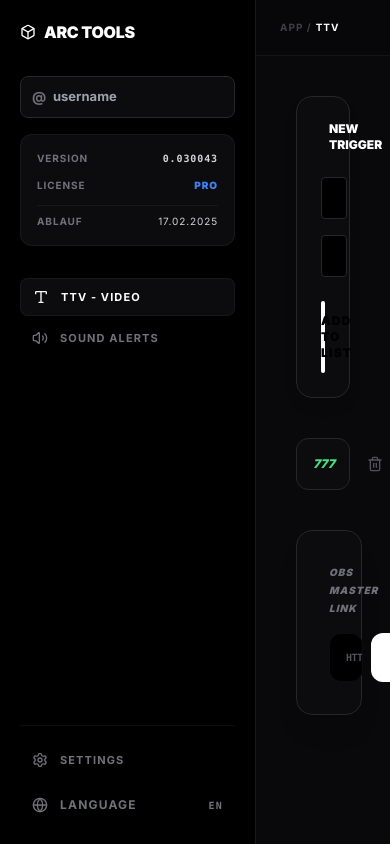
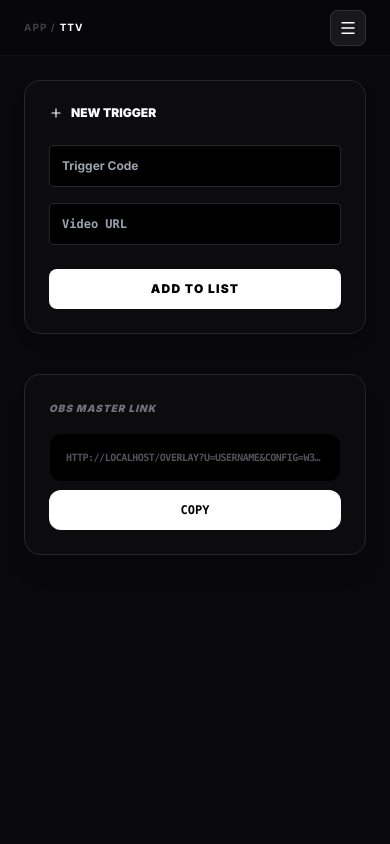
Before and after one commit to muhtarremsi/tiktok-overlay, a Next.js app: page / in a window 390 px wide. Built offline with nearby package versions, Linux system fonts and the light colour scheme.

Commit message:
Alpha 0.030045: Added mobile hamburger menu and slide-in navigation from right

```diff
--- a/app/page.tsx
+++ b/app/page.tsx
@@ -3,7 +3,7 @@
 import React, { useState, useEffect, Suspense } from "react";
 import { useSearchParams } from "next/navigation";
 import {
-  Type, Settings, Box, Loader2, Plus, Trash2, X,
+  Type, Settings, Box, Loader2, Plus, Trash2, X, Menu,
   Volume2, Globe, LogIn, CheckCircle2
 } from "lucide-react";
 
@@ -11,8 +11,9 @@ function DashboardContent() {
   const searchParams = useSearchParams();
   const [username, setUsername] = useState("");
   const [activeView, setActiveView] = useState("ttv");
+  const [sidebarOpen, setSidebarOpen] = useState(false); // State für Mobile Menu
   const [baseUrl, setBaseUrl] = useState("");
-  const version = "0.030043";
+  const version = "0.030045";
   const expiryDate = "17.02.2025";
 
   useEffect(() => {
@@ -21,17 +22,53 @@ function DashboardContent() {
     if (userFromUrl) setUsername(userFromUrl);
   }, [searchParams]);
 
+  // Schließt die Sidebar, wenn eine Ansicht gewählt wurde (nur Mobile)
+  const navigateTo = (view: string) => {
+    setActiveView(view);
+    setSidebarOpen(false);
+  };
+
   return (
     <div className="flex h-screen w-full overflow-hidden bg-[#09090b] text-zinc-200 font-sans text-[12px]">
-      <aside className="w-64 bg-black border-r border-white/10 flex flex-col p-5 font-sans uppercase font-bold italic">
-        <div className="flex items-center mb-8 text-white not-italic font-black tracking-tight">
+
+      {/* MOBILE OVERLAY (Dunkler Hintergrund beim Öffnen) */}
+      {sidebarOpen && (
+        <div
+          className="fixed inset-0 bg-black/80 z-40 lg:hidden backdrop-blur-sm"
+          onClick={() => setSidebarOpen(false)}
+        />
+      )}
+
+      {/* SIDEBAR (Desktop links, Mobile schiebt von rechts rein) */}
+      <aside className={`
+        fixed inset-y-0 right-0 w-64 bg-black border-l border-white/10 z-50
+        transform transition-transform duration-300 ease-in-out lg:relative
+        lg:translate-x-0 lg:border-l-0 lg:border-r flex flex-col p-5 font-sans
+        uppercase font-bold italic
+        ${sidebarOpen ? "translate-x-0" : "translate-x-full"}
+      `}>
+        {/* CLOSE BUTTON (Nur Mobile) */}
+        <button
+          className="lg:hidden absolute top-5 left-5 text-zinc-500 hover:text-white"
+          onClick={() => setSidebarOpen(false)}
+        >
+          <X size={20} />
+        </button>
+
+        <div className="flex items-center mb-8 mt-10 lg:mt-0 text-white not-italic font-black tracking-tight">
           <h1 className="text-base flex items-center gap-2"><Box className="w-4 h-4" /> ARC TOOLS</h1>
         </div>
 
         <div className="mb-8 space-y-4 not-italic">
           <div className="relative">
             <div className="absolute inset-y-0 left-3 flex items-center text-zinc-500 text-sm">@</div>
-            <input type="text" placeholder="username" value={username} onChange={(e) => setUsername(e.target.value.toLowerCase())} className="w-full bg-[#0c0c0e] border border-zinc-800 text-zinc-200 text-[13px] rounded-lg py-2.5 pl-8 pr-10 focus:outline-none transition-all lowercase" />
+            <input
+              type="text"
+              placeholder="username"
+              value={username}
+              onChange={(e) => setUsername(e.target.value.toLowerCase())}
+              className="w-full bg-[#0c0c0e] border border-zinc-800 text-zinc-200 text-[13px] rounded-lg py-2.5 pl-8 pr-10 focus:outline-none transition-all lowercase"
+            />
           </div>
           <div className="bg-[#0c0c0e] border border-zinc-800/50 rounded-xl p-4 space-y-3 font-bold uppercase tracking-widest text-[9px] text-zinc-500">
             <div className="flex justify-between items-center text-[10px]"><span>VERSION</span><span className="text-zinc-300 font-mono">{version}</span></div>
@@ -41,14 +78,14 @@ function DashboardContent() {
         </div>
 
         <nav className="space-y-1">
-          <SidebarItem icon={<Type size={16} />} label="TTV - VIDEO" active={activeView === "ttv"} onClick={() => setActiveView("ttv")} />
-          <SidebarItem icon={<Volume2 size={16} />} label="SOUND ALERTS" active={activeView === "sounds"} onClick={() => setActiveView("sounds")} />
+          <SidebarItem icon={<Type size={16} />} label="TTV - VIDEO" active={activeView === "ttv"} onClick={() => navigateTo("ttv")} />
+          <SidebarItem icon={<Volume2 size={16} />} label="SOUND ALERTS" active={activeView === "sounds"} onClick={() => navigateTo("sounds")} />
         </nav>
 
         <div className="flex-1"></div>
 
         <div className="pt-4 space-y-2 border-t border-white/5 not-italic">
-           <SidebarItem icon={<Settings size={16} />} label="SETTINGS" active={activeView === "settings"} onClick={() => setActiveView("settings")} />
+           <SidebarItem icon={<Settings size={16} />} label="SETTINGS" active={activeView === "settings"} onClick={() => navigateTo("settings")} />
            <div className="flex items-center justify-between px-3 py-2.5 text-zinc-500 group cursor-pointer uppercase font-bold tracking-widest">
               <div className="flex items-center gap-3"><Globe size={16} /><span>LANGUAGE</span></div>
               <span className="text-[10px] font-mono">EN</span>
@@ -56,45 +93,70 @@ function DashboardContent() {
         </div>
       </aside>
 
+      {/* MAIN CONTENT */}
       <main className="flex-1 bg-[#09090b] flex flex-col min-w-0 font-bold uppercase">
-        <header className="h-14 border-b border-white/5 flex items-center px-6 bg-black/20 tracking-widest text-[10px]">
-          <span className="text-zinc-700">App /</span> <span className="ml-1 text-white">{activeView}</span>
+        <header className="h-14 border-b border-white/5 flex items-center justify-between px-6 bg-black/20 tracking-widest text-[10px]">
+          <div className="flex items-center">
+            <span className="text-zinc-700">App /</span> <span className="ml-1 text-white">{activeView}</span>
+          </div>
+
+          {/* HAMBURGER BUTTON (Nur Mobile Sichtbar) */}
+          <button
+            className="lg:hidden p-2 text-white bg-zinc-900 rounded-lg border border-white/10"
+            onClick={() => setSidebarOpen(true)}
+          >
+            <Menu size={18} />
+          </button>
         </header>
+
         <div className="flex-1 overflow-y-auto">
-          {activeView === "ttv" ? <ModuleTTV username={username} baseUrl={baseUrl} /> : <ModuleSettings username={username} />}
+          {activeView === "settings" ? (
+            <div className="p-6 lg:p-10 max-w-2xl space-y-8 uppercase italic font-bold">
+              <h2 className="text-2xl text-white">General Settings</h2>
+              <div className="bg-[#0c0c0e] border border-zinc-800 rounded-2xl p-6 shadow-xl not-italic text-center">
+                {username ? (
+                  <div className="text-green-500 font-bold flex flex-col items-center gap-2">
+                    <CheckCircle2 size={32} />
+                    <span className="uppercase text-xs tracking-widest font-black">Account: {username}</span>
+                  </div>
+                ) : (
+                  <button
+                    onClick={() => window.location.href = "/api/auth/login"}
+                    className="w-full flex items-center justify-center gap-3 bg-white text-black py-4 rounded-xl font-black hover:bg-zinc-200 transition-all uppercase text-xs"
+                  >
+                    <LogIn size={18} /> Connect with TikTok
+                  </button>
+                )}
+              </div>
+            </div>
+          ) : (
+            <ModuleTTV username={username} baseUrl={baseUrl} />
+          )}
         </div>
       </main>
     </div>
   );
 }
 
-function ModuleSettings({ username }: any) {
+function SidebarItem({ icon, label, active, onClick }: any) {
   return (
-    <div className="p-10 max-w-2xl space-y-8 uppercase italic font-bold">
-      <h2 className="text-2xl text-white">General Settings</h2>
-      <div className="bg-[#0c0c0e] border border-zinc-800 rounded-2xl p-6 shadow-xl not-italic text-center">
-        {username ? (
-          <div className="text-green-500 font-bold flex flex-col items-center gap-2">
-            <CheckCircle2 size={32} />
-            <span className="uppercase text-xs tracking-widest">Connected as: {username}</span>
-          </div>
-        ) : (
-          <button onClick={() => window.location.href = "/api/auth/login"} className="w-full flex items-center justify-center gap-3 bg-white text-black py-4 rounded-xl font-black hover:bg-zinc-200 transition-all uppercase text-xs">
-            <LogIn size={18} /> Connect with TikTok
-          </button>
-        )}
-      </div>
-    </div>
+    <button
+      onClick={onClick}
+      className={`w-full flex items-center gap-3 px-3 py-2.5 rounded-lg text-[11px] uppercase transition-all tracking-widest font-bold ${active ? "bg-[#0c0c0e] text-white border border-white/5 shadow-xl" : "text-zinc-500 hover:text-white"}`}
+    >
+      <span>{icon}</span>{label}
+    </button>
   );
 }
 
 function ModuleTTV({ username, baseUrl }: any) {
-  const [triggers, setTriggers] = useState<any[]>([{ id: 1, code: "777", url: "https://cdn.discordapp.com/attachments/1462540433463709815/1472988001838563361/Meme_Okay_.mp4", start: 0, end: 10 }]);
+  // Demo Trigger
+  const [triggers] = useState([{ id: 1, code: "777", url: "https://...", start: 0, end: 10 }]);
   const configString = typeof window !== 'undefined' ? btoa(JSON.stringify(triggers)) : "";
   const link = `${baseUrl}/overlay?u=${username || 'username'}&config=${configString}`;
 
   return (
-    <div className="p-10 max-w-6xl mx-auto space-y-10 uppercase italic font-bold">
+    <div className="p-6 lg:p-10 max-w-6xl mx-auto space-y-10 uppercase italic font-bold">
       <div className="bg-[#0c0c0e] border border-zinc-800 rounded-2xl p-6 space-y-6 shadow-lg">
         <h3 className="text-white text-xs font-black flex items-center gap-2 not-italic"><Plus size={14} /> NEW TRIGGER</h3>
         <div className="grid grid-cols-1 md:grid-cols-2 gap-4">
@@ -104,29 +166,22 @@ function ModuleTTV({ username, baseUrl }: any) {
         <button className="w-full bg-white text-black font-black py-3 rounded-lg text-xs tracking-widest uppercase">Add to List</button>
       </div>
 
-      <div className="space-y-3">
-        {triggers.map((t) => (
-          <div key={t.id} className="flex items-center gap-4 bg-[#0c0c0e] border border-zinc-800 p-4 rounded-xl">
-            <span className="text-green-400 font-black">{t.code}</span>
-            <span className="flex-1 text-zinc-500 text-[9px] truncate opacity-50 font-mono italic">{t.url}</span>
-            <button className="text-zinc-600 hover:text-red-500"><Trash2 size={16} /></button>
+      <div className="bg-[#0c0c0e] border border-zinc-800 rounded-2xl p-6 lg:p-8 space-y-4 not-italic font-bold shadow-xl">
+        <label className="text-[10px] text-zinc-500 uppercase tracking-widest font-black italic">OBS Master Link</label>
+        <div className="flex flex-col gap-2 font-mono text-[10px]">
+          <div className="flex-1 text-zinc-600 truncate bg-black px-4 py-4 rounded-xl border border-white/5 uppercase tracking-tighter overflow-hidden break-all">
+            {link}
           </div>
-        ))}
-      </div>
-
-      <div className="bg-[#0c0c0e] border border-zinc-800 rounded-2xl p-8 space-y-4 not-italic font-bold shadow-xl">
-        <label className="text-[10px] text-zinc-500 uppercase tracking-widest font-black italic">OBS Master Link</label>
-        <div className="flex gap-2 font-mono text-[10px]">
-          <div className="flex-1 text-zinc-600 truncate bg-black px-4 py-4 rounded-xl border border-white/5 uppercase tracking-tighter">{link}</div>
-          <button onClick={() => navigator.clipboard.writeText(link)} className="bg-white text-black px-12 rounded-xl font-black uppercase text-xs hover:bg-zinc-200">Copy</button>
+          <button
+            onClick={() => navigator.clipboard.writeText(link)}
+            className="bg-white text-black px-12 py-3 rounded-xl font-black uppercase text-xs hover:bg-zinc-200"
+          >
+            Copy
+          </button>
         </div>
       </div>
     </div>
   );
 }
 
-function SidebarItem({ icon, label, active, onClick }: any) {
-  return <button onClick={onClick} className={`w-full flex items-center gap-3 px-3 py-2.5 rounded-lg text-[11px] uppercase transition-all tracking-widest font-bold ${active ? "bg-[#0c0c0e] text-white border border-white/5" : "text-zinc-500 hover:text-white"}`}><span>{icon}</span>{label}</button>;
-}
-
 export default function Dashboard() { return <Suspense fallback={null}><DashboardContent /></Suspense>; }
```
